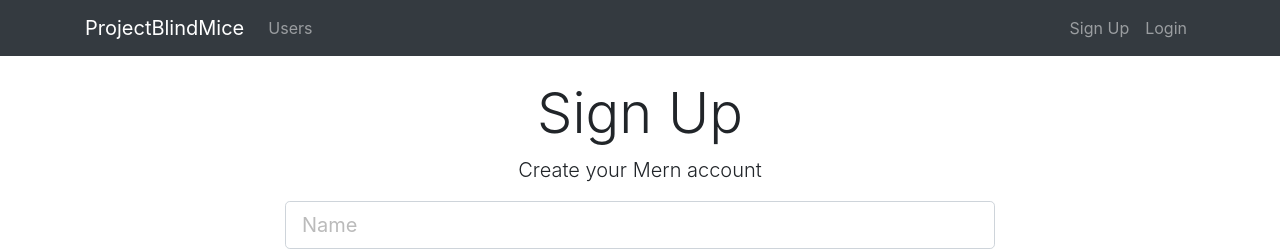
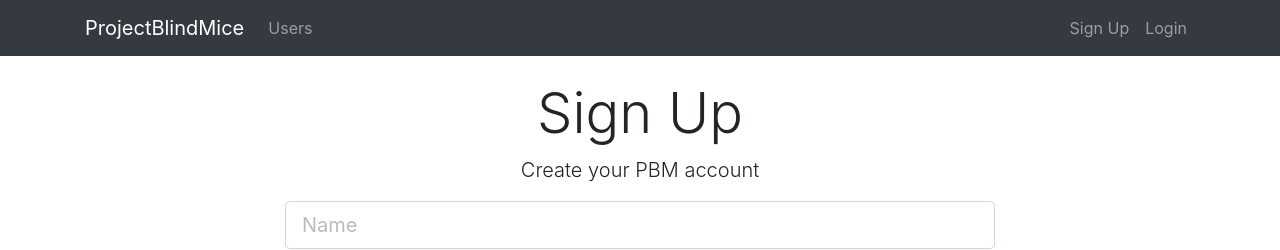
Before and after one commit to hearsh/ibmHack, a React (Create React App) app in the folder client/: page /register in a window 1280 px wide. Shown: the top 250 px of the page. Built offline with nearby package versions, Linux system fonts and the light colour scheme.

Commit message:
Heroku deployment complete

```diff
--- a/client/src/components/auth/Register.js
+++ b/client/src/components/auth/Register.js
@@ -60,7 +60,7 @@
           <div className="row">
             <div className="col-md-8 m-auto">
               <h1 className="display-4 text-center">Sign Up</h1>
-              <p className="lead text-center">Create your Mern account</p>
+              <p className="lead text-center">Create your PBM account</p>
               <form noValidate onSubmit={this.onSubmit}>
                 <TextFieldGroup
                   placeholder="Name"
```
